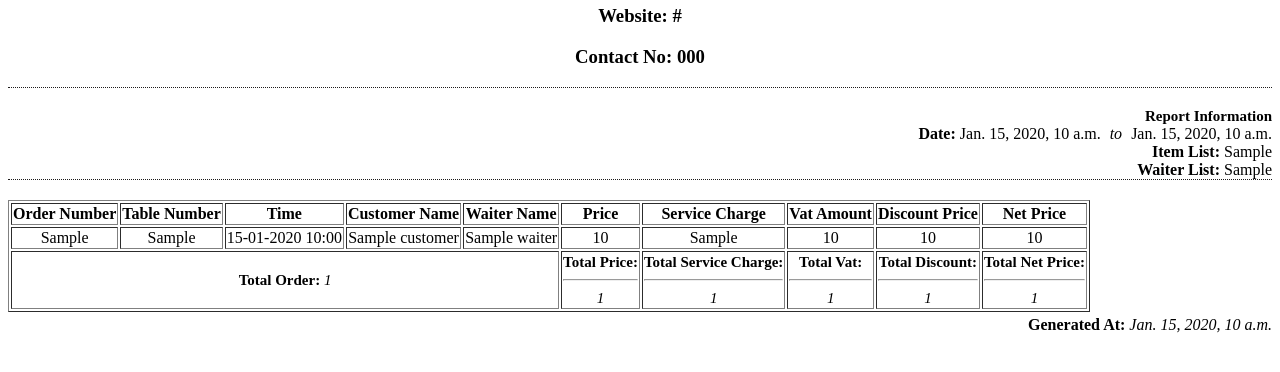
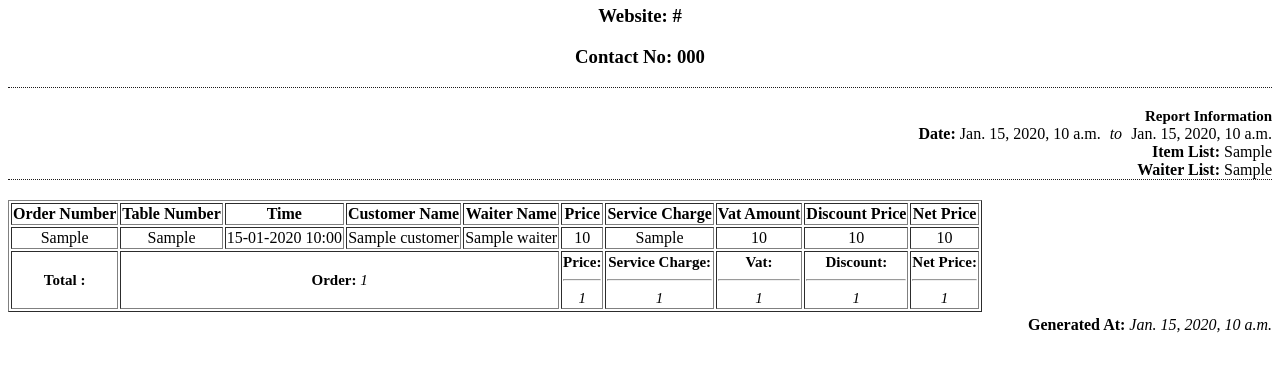
Before and after one commit to NumanIbnMazid/i-host, a Django app: template restaurant/templates/report/report-pdf.html in a window 1280 px wide. Shown: the part 185-557 px from the top of the page. Run offline with Django 3.2, Linux system fonts and the light colour scheme; the template is opened without the code that fills it: most values are stand-ins (such as "Sample title", 1, 10 or a date in 2020); grey boxes marked "Sample" are stand-in pictures.

Commit message:
Report, PDF, Excel Updated

```diff
--- a/restaurant/templates/report/report-pdf.html
+++ b/restaurant/templates/report/report-pdf.html
@@ -306,32 +306,35 @@ hr.style-two {
          {% endfor %}
 
          <tr class="text-center p-2">
-            <td colspan = "5">
-               <span class="font-bold font-15">Total Order: </span>
+            <td colspan = "1">
+               <span class="font-bold font-15">Total : </span>
+            </td>
+            <td colspan = "4">
+               <span class="font-bold font-15">Order: </span>
                <span class="font-italic font-15">{{ report_data.TotalOrder }}</span>
             </td>
             <td colspan = "1">
-               <span class="font-bold font-15">Total Price: </span>
+               <span class="font-bold font-15">Price: </span>
                <hr>
                <span class="font-italic font-15">{{ report_data.TotalPrice }}</span>
             </td>
             <td colspan = "1">
-               <span class="font-bold font-15">Total Service Charge: </span>
+               <span class="font-bold font-15">Service Charge: </span>
                <hr>
                <span class="font-italic font-15">{{ report_data.TotalServiceCharge }}</span>
             </td>
             <td colspan = "1">
-               <span class="font-bold font-15">Total Vat: </span>
+               <span class="font-bold font-15">Vat: </span>
                <hr>
                <span class="font-italic font-15">{{ report_data.TotalVat }}</span>
             </td>
             <td colspan = "1">
-               <span class="font-bold font-15">Total Discount: </span>
+               <span class="font-bold font-15">Discount: </span>
                <hr>
                <span class="font-italic font-15">{{ report_data.TotalDiscount }}</span>
             </td>
             <td colspan = "1">
-               <span class="font-bold font-15">Total Net Price: </span>
+               <span class="font-bold font-15">Net Price: </span>
                <hr>
                <span class="font-italic font-15">{{ report_data.TotalNetPrice }}</span>
             </td>
```
